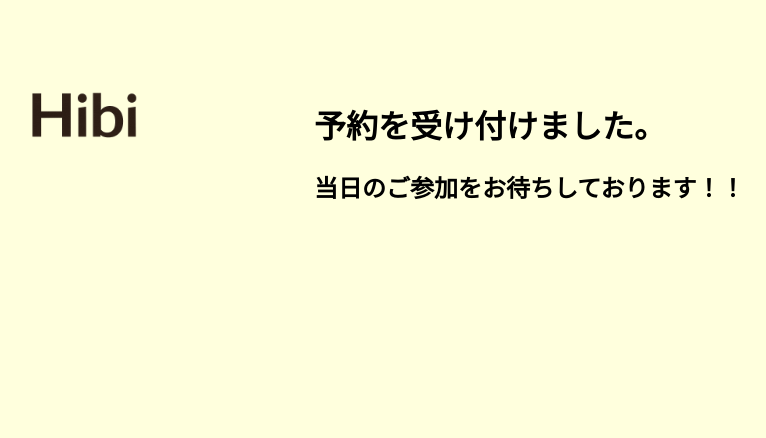
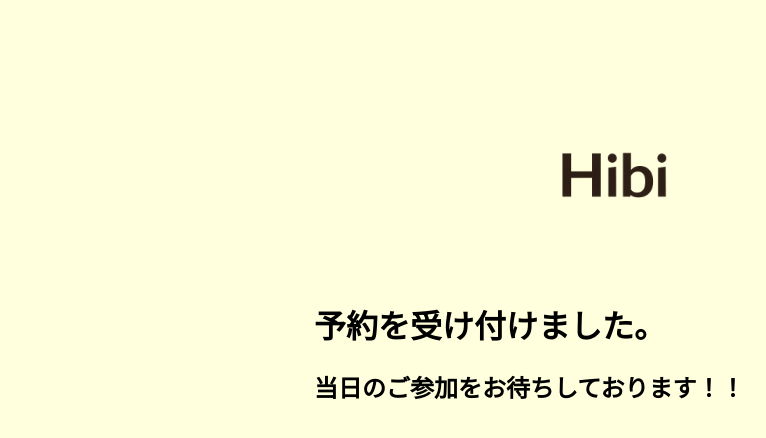
Before and after one commit to tsubasa441/hibi-wellbeing, a Flask app: page /success in a window 1280 px wide. Shown: the top 438 px of the page, without its empty margins (26-792 px from the left). Run offline with Flask 3, Linux system fonts and the light colour scheme.

Commit message:
index.html ┣レスポンシブ対応（ヘッダ画像、form枠） ┣autocomplete未挿入フォーム対応 ┗formサイズ調整
success.html
┗class名変更に伴った対応

```diff
--- a/static/style.css
+++ b/static/style.css
@@ -8,8 +8,8 @@
 
 /* フォーム全体の中央揃えとスタイル */
 form {
-    max-width: 600px;
-    margin: 50px auto;
+    max-width: 80%;
+    margin: 0px auto;
     background-color: #fff;
     padding: 30px 40px;
     border-radius: 12px;
@@ -24,14 +24,17 @@
     font-size: 16px;
 }
 
-.top-left-image {
-    position: absolute;
-    top: 20px;
-    left: 10px;
+.top-image {
+    display: flex;
+    justify-content: center;
+    text-align: center;
+    align-items: center;
 }
 
-.top-left-image img {
-    width: 200px; /* 画像サイズを調整 */
+.top-image img {
+    max-width: 200px;
+    width: 40%;
+    /* 画像サイズを調整 */
     height: auto;
 }
 
@@ -52,11 +55,10 @@
 
 /* フォームの位置を調整（画像と重ならないように） */
 form {
-    margin-top: 120px;  /* 画像の高さより大きめに調整 */
     padding-left: 20px;
 }
 
-.success{
+.success {
     max-width: 600px;
     margin: 50px auto;
     background-color: #FFFFDD;
@@ -79,6 +81,7 @@
     box-sizing: border-box;
     transition: border-color 0.3s ease;
 }
+
 form input:focus,
 form select:focus,
 form textarea:focus {
@@ -132,10 +135,3 @@
     border-radius: 6px;
     font-weight: bold;
 }
-
-/* レスポンシブ対応 */
-@media (max-width: 640px) {
-    .top-left-image {
-        transform: translateX(50%);
-    }
-}
--- a/templates/success.html
+++ b/templates/success.html
@@ -6,7 +6,7 @@
     <meta name="viewport" content="width=device-width, initial-scale=1" />
 </head>
 <body class="success">
-    <div class="top-left-image">
+    <div class="top-image">
         <img src="{{ url_for('static', filename='documents/Hibi_logo.png') }}" alt="ロゴ" >
     </div>
     <h1>予約を受け付けました。</h1>
```
Also changed, not shown: templates/index.html (+26 -11 lines).
